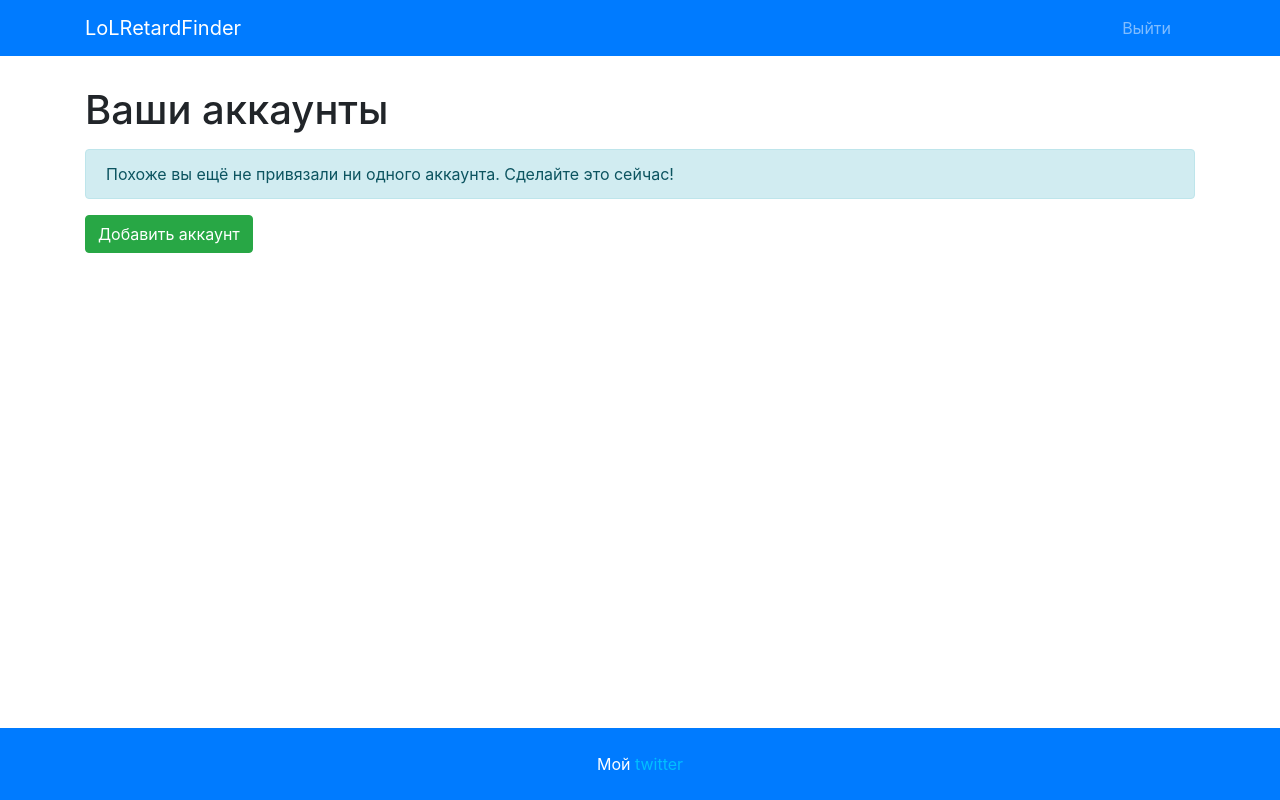
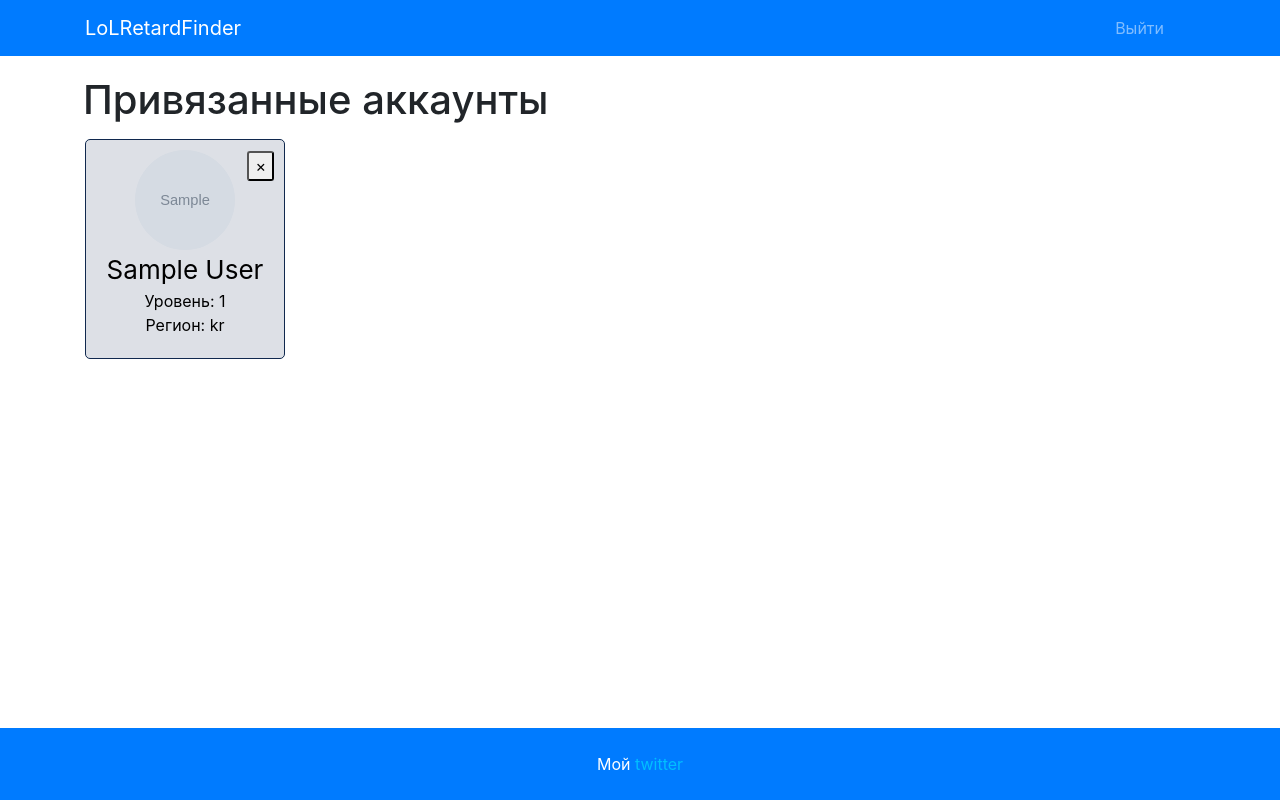
Before and after one commit to strunoder24/lol_retard_catcher, a Django app: page / in a window 1280 px wide. Run offline with Django 3.2, Linux system fonts and the light colour scheme; a user stored in the database is signed in; tables that the repository leaves empty hold one stand-in row (values such as "Sample post"); grey boxes marked "Sample" are stand-in pictures; one stand-in notice (Sample message) is shown; style sheets or scripts are compiled from the project's sources; parts of the project's set-up code (start-up, migrations or seed data) failed here and were passed over; some libraries are stand-ins or nearby versions.

Commit message:
Добавил плитку профилей

```diff
--- /dev/null
+++ b/apps/pages/templatetags/basic_filters.py
@@ -0,0 +1,6 @@
+from django.template.defaulttags import register
+
+
+@register.filter
+def get_item(dictionary, key):
+    return dictionary.get(key)
--- a/apps/pages/urls.py
+++ b/apps/pages/urls.py
@@ -4,5 +4,6 @@ from . import views
 urlpatterns = [
     path('', views.index, name='index'),
     path('add_accounts', views.add_account, name='add_account'),
-    path('summoner/<str:region>/<str:name>', views.summoner, name='summoner')
+    path('kill-profile', views.profile_destroy, name='profile_kill'),
+    path('<str:profile>', views.profile, name='profile'),
 ]
--- a/apps/pages/views.py
+++ b/apps/pages/views.py
@@ -3,6 +3,7 @@ from django.http import HttpResponse, JsonResponse
 from django.contrib import messages, auth
 from django.contrib.auth import get_user_model
 from django.contrib.auth import login, logout, authenticate
+from django.core.paginator import EmptyPage, PageNotAnInteger, Paginator
 from django.db import IntegrityError
 import requests as ajax
 
@@ -13,13 +14,31 @@ from project.helpers.LeagueApiHelpers import LolApiHelperInstance
 
 def index(request):
     user = request.user
-    profiles = Profile.objects.filter(user=user)
+    context = {}
 
-    context = {
-        'profiles': profiles
-    }
+    if user.is_authenticated:
+        profiles = Profile.objects.order_by('-id').filter(user=user)
+        paginator = Paginator(profiles, 10)
+        page = request.GET.get('p')
+        profile_page = paginator.get_page(page)
 
+        context = {
+            'profiles': profile_page
+        }
+
+    return render(request, 'pages/index.html', context)
+
+
+def profile(request, profile):
     return render(request, 'pages/index.html')
+
+
+def profile_destroy(request):
+    if request.method == 'POST':
+        name = request.POST['profile_name']
+        Profile.objects.filter(name=name, user=request.user).delete()
+
+    return redirect('index')
 
 
 def add_account(request):
--- /dev/null
+++ b/frontend/styles/__vars.sass
@@ -0,0 +1,2 @@
+$main-blue: #10284e
+$light-blue: rgba(16, 40, 78, 0.14)
--- a/frontend/styles/index.sass
+++ b/frontend/styles/index.sass
@@ -1,5 +1,4 @@
 @import "pages/main-page.sass"
-
 
 
 html, body
--- a/frontend/styles/pages/main-page.sass
+++ b/frontend/styles/pages/main-page.sass
@@ -1,8 +1,21 @@
+@import "../_vars"
+
 .main-wrapper
     display: flex
-    width: 100%
-    height: 100%
+    min-width: 100%
+    min-height: 100%
     flex-direction: column
+
+
+.main-section
+    display: flex
+    flex: 1
+
+
+.index-container
+    display: flex
+    flex-direction: column
+    flex: 1
 
 
 .main-jumbotron
@@ -10,4 +23,69 @@
 
 
 .main-page-header
+    margin-left: -2px
     margin-bottom: 15px
+
+
+.profile-wrapper
+    display: flex
+    flex-wrap: wrap
+    margin-top: -20px
+    margin-left: -20px
+
+
+.profile-container
+    position: relative
+    width: 200px
+    height: 220px
+    margin-top: 20px
+    margin-left: 20px
+    border: 1px solid $main-blue
+    border-radius: 5px
+    background-color: $light-blue
+
+    a
+        display: flex
+        flex-direction: column
+        width: 100%
+        height: 100%
+        padding: 10px
+        text-decoration: none
+        color: #000
+
+        &:hover
+            color: #000
+
+
+.profile-avatar
+    width: 100px
+    height: 100px
+    border-radius: 50%
+    margin: 0 auto
+
+
+.profile-username
+    font-size: 26px
+    margin: 0 auto
+    max-width: 100%
+    white-space: nowrap
+    overflow: hidden
+    text-overflow: ellipsis
+
+
+.profile-level
+    margin: 0 auto
+
+
+.profile-delete-cross
+    position: absolute
+    top: 11px
+    right: 10px
+    z-index: 10
+    cursor: pointer
+    border-radius: 3px
+
+
+.pagination
+    padding-top: 20px
+    margin-top: auto
--- /dev/null
+++ b/project/filters.py
@@ -0,0 +1,6 @@
+from django.template.defaulttags import register
+
+
+@register.filter
+def get_item(dictionary, key):
+    return dictionary.get(key)
--- /dev/null
+++ b/templates/modals/delete_profile_modal.html
@@ -0,0 +1,33 @@
+<!-- Button trigger modal -->
+<button
+        class="profile-delete-cross"
+        type="button"
+        data-toggle="modal"
+        data-target="#delete_account_modal">
+    &times;
+</button>
+
+<!-- Modal -->
+<div class="modal fade" id="delete_account_modal" tabindex="-1" role="dialog" aria-labelledby="exampleModalCenterTitle"
+     aria-hidden="true">
+    <div class="modal-dialog modal-dialog-centered" role="document">
+        <form action="{% url 'profile_kill' %}" class="profile-delete modal-content" method="POST">
+            {% csrf_token %}
+            <input type="text" name="profile_name" hidden value="{{ profile.name }}">
+            <div class="modal-header">
+                <h5 class="modal-title" id="exampleModalCenterTitle">Удаление аккаунта</h5>
+                <button type="button" class="close" data-dismiss="modal" aria-label="Close">
+                    <span aria-hidden="true">&times;</span>
+                </button>
+            </div>
+            <div class="modal-body">
+                <h5>Вы уверены что хотите удалить этот аккаунт?
+                    Весь связанный с ним список долбоёбов так же будет удалён.</h5>
+            </div>
+            <div class="modal-footer">
+                <button type="button" class="btn btn-info" data-dismiss="modal">Отмена</button>
+                <button type="submit" class="btn btn-danger">Удалить</button>
+            </div>
+        </form>
+    </div>
+</div>
--- a/templates/pages/index.html
+++ b/templates/pages/index.html
@@ -1,4 +1,5 @@
 {% extends 'base.html' %}
+{% load basic_filters %}
 
 
 {% block title %}
@@ -7,15 +8,67 @@
 
 
 {% block content %}
-    <section>
+    <section class="main-section">
         {% if user.is_authenticated %}
-            <div style="margin-top: 10px;">
-                {% include 'partials/_alerts.html' %}
-            </div>
-            <div class="container" style="padding-top: 20px; padding-bottom: 20px;">
-                <h1 class="main-page-header">Ваши аккаунты</h1>
+            {% if messages %}
+                <div style="margin-top: 10px;">
+                    {% include 'partials/_alerts.html' %}
+                </div>
+            {% endif %}
+            <div class="container index-container" style="padding-top: 20px; padding-bottom: 20px;">
+                <h1 class="main-page-header">Привязанные аккаунты</h1>
                 {% if profiles %}
+                    <div class="profile-wrapper">
+                        {% for profile in profiles %}
+                            <div class="profile-container">
+                                {% with profile as profile %}
+                                    {% include 'modals/delete_profile_modal.html' %}
+                                {% endwith %}
+                                <a href="{% url 'profile' profile.name %}">
+                                    <img src="{{ profile.icon }}" class="profile-avatar">
+                                    <div class="profile-username" title="{{ profile.name }}">{{ profile.name }}</div>
+                                    <div class="profile-level">Уровень: {{ profile.level }}</div>
+                                    <div class="profile-level">
+                                        Регион: {{ server_regions_normaliser|get_item:profile.region }}</div>
+                                </a>
+                            </div>
+                        {% endfor %}
+                    </div>
+                    {% if profiles.has_other_pages %}
+                        <ul class="pagination">
+                            {% if profiles.has_previous %}
+                                <li class="page-item">
+                                    <a class="page-link" href="?=p{{ profiles.previous_page_number }}">&laquo;</a>
+                                </li>
+                            {% else %}
+                                <li class="page-item disabled">
+                                    <a class="page-link">&laquo;</a>
+                                </li>
+                            {% endif %}
 
+                            {% for i in profiles.paginator.page_range %}
+                                {% if profiles.number == i %}
+                                    <li class="page-item active">
+                                        <a class="page-link">{{ i }}</a>
+                                    </li>
+                                {% else %}
+                                    <li class="page-item">
+                                        <a class="page-link" href="?p={{ i }}">{{ i }}</a>
+                                    </li>
+                                {% endif %}
+                            {% endfor %}
+
+                            {% if profiles.has_next %}
+                                <li class="page-item">
+                                    <a class="page-link" href="?p={{ profiles.next_page_number }}">&raquo;</a>
+                                </li>
+                            {% else %}
+                                <li class="page-item disabled">
+                                    <a class="page-link">&raquo;</a>
+                                </li>
+                            {% endif %}
+                        </ul>
+                    {% endif %}
                 {% else %}
                     <div class="alert alert-info" role="alert" style="">
                         Похоже вы ещё не привязали ни одного аккаунта. Сделайте это сейчас!
--- a/templates/partials/_header.html
+++ b/templates/partials/_header.html
@@ -9,16 +9,8 @@
             <span class="navbar-toggler-icon"></span>
         </button>
         <div class="collapse navbar-collapse" id="navbarNavAltMarkup">
-            <ul class="navbar-nav ml-auto">
+            <ul class="navbar-nav ml-auto" style="margin-right: 7px;">
                 {% if user.is_authenticated %}
-{#                    <div style="display: flex; align-items: center; color: #fff; padding-right: 10px">#}
-{#                        <span>Регион:</span>#}
-{#                    </div>#}
-{#                    <select class="form-control" style="margin-right: 5px;">#}
-{#                        {% for key, val in server_regions.items %}#}
-{#                            <option value="{{ key }}">{{ val }}</option>#}
-{#                        {% endfor %}#}
-{#                    </select>#}
                     <li class="nav-item mr-3">
                         <a href="javascript:{document.getElementById('logout').submit()}" class="nav-link">
                             <i class="fas fa-sign-out-alt"></i> Выйти
```
Also changed, not shown: frontend/js/ajaxForms.js (+4 -4 lines), apps/pages/templatetags/__init__.py (added).
